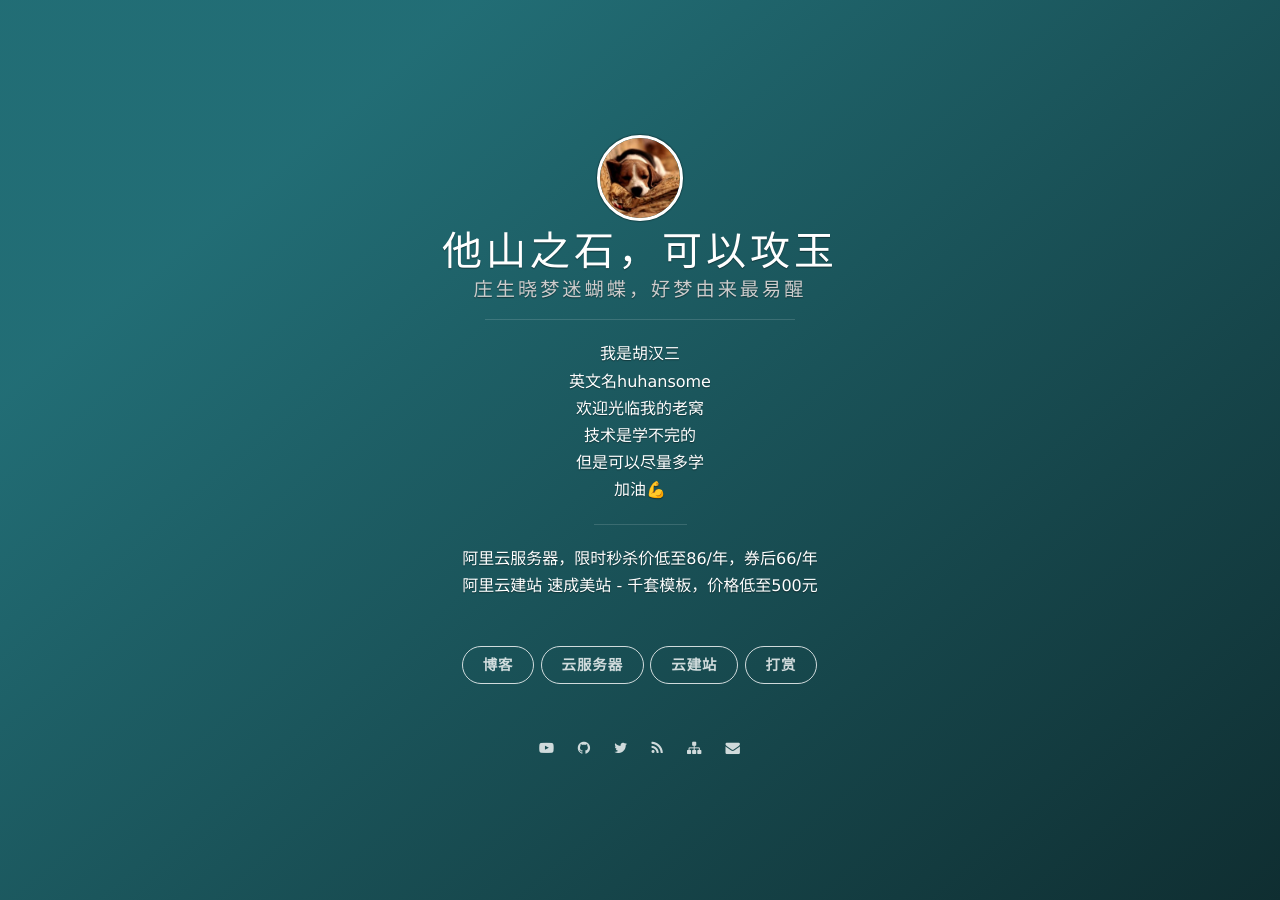
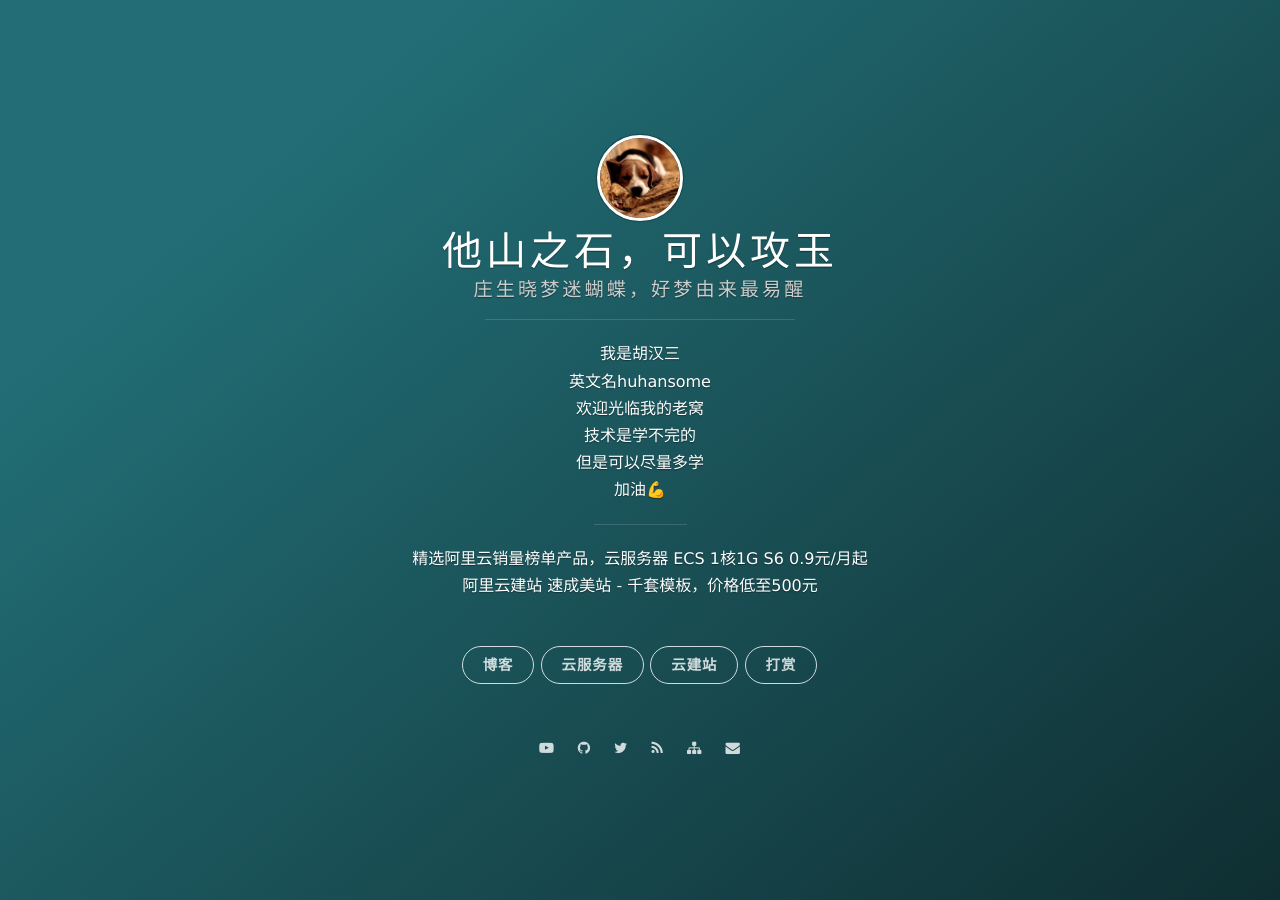
Before and after one commit to huhansome/huhansome.github.io, a Jekyll site: the page built from index.html, in a window 1280 px wide. Built offline with Jekyll 4.4.1, drawn with Linux system fonts in a browser that asks for light colours; nearby versions of some CDN libraries; the list of posts is cut into pages by our own code.

Commit message:
Update _config.yml

```diff
--- a/_config.yml
+++ b/_config.yml
@@ -2,7 +2,7 @@
 title: 他山之石，可以攻玉
 subtitle: 庄生晓梦迷蝴蝶，好梦由来最易醒
 #<a href="/merger.html">如果你觉得我的文字对你有所帮助，也可以请我喝杯咖啡~</a>
-welcome_message: <a target="_blank" href="https://www.aliyun.com/minisite/goods?source=5176.11533457&userCode=j6bryttg">阿里云服务器，限时秒杀价低至86/年，券后66/年</a><br/><a target="_blank"  href="https://ac.aliyun.com/application/webdesign/sumei?source=5176.11533457&userCode=j6bryttg">阿里云建站 速成美站 - 千套模板，价格低至500元</a>
+welcome_message: <a target="_blank" href="https://www.aliyun.com/activity/daily/bestoffer?source=5176.11533457&userCode=j6bryttg">精选阿里云销量榜单产品，云服务器 ECS 1核1G S6 0.9元/月起</a><br/><a target="_blank"  href="https://ac.aliyun.com/application/webdesign/sumei?source=5176.11533457&userCode=j6bryttg">阿里云建站 速成美站 - 千套模板，价格低至500元</a>
 
 description: <span>我是胡汉三<br/>英文名huhansome<br/>欢迎光临我的老窝<br/>技术是学不完的<br/>但是可以尽量多学<br/>加油💪</span>
 creator: <a href="">@huhansome</a>
@@ -23,7 +23,7 @@ blog_button:
     description: 访问博客
 
 nav:
-    - {title: 云服务器, description: 阿里云服务器，限时秒杀价低至86/年，券后66/年, url: 'https://huhansome.github.io/2020/08/aliyunfuwu/'}
+    - {title: 云服务器, description: 精选阿里云销量榜单产品，云服务器 ECS 1核1G S6 0.9元/月起, url: 'https://huhansome.github.io/2020/08/aliyunfuwu/'}
     - {title: 云建站, description: 阿里云建站 速成美站 - 千套模板，价格低至500元, url: 'https://ac.aliyun.com/application/webdesign/sumei?source=5176.11533457&userCode=j6bryttg'}
     - {title: 打赏, description: 请他喝咖啡, url: '/merger.html'}
 
```
